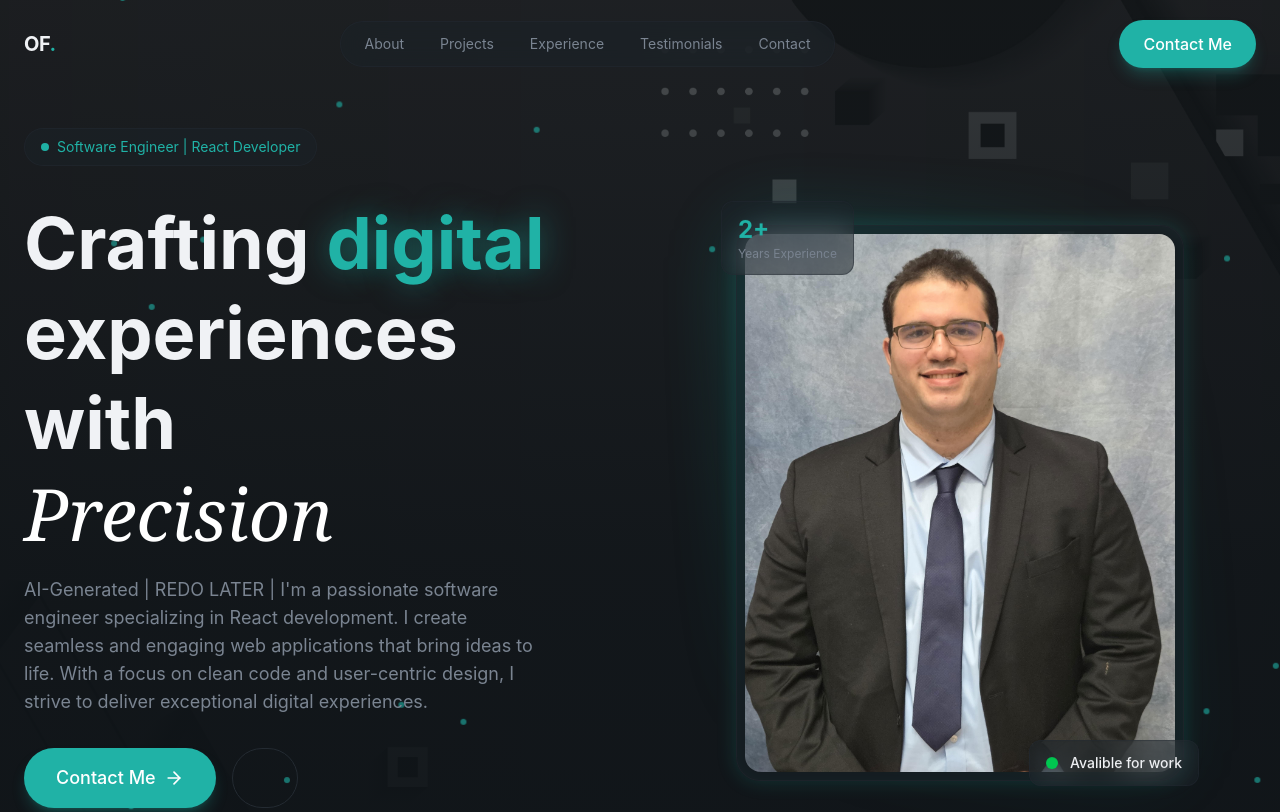
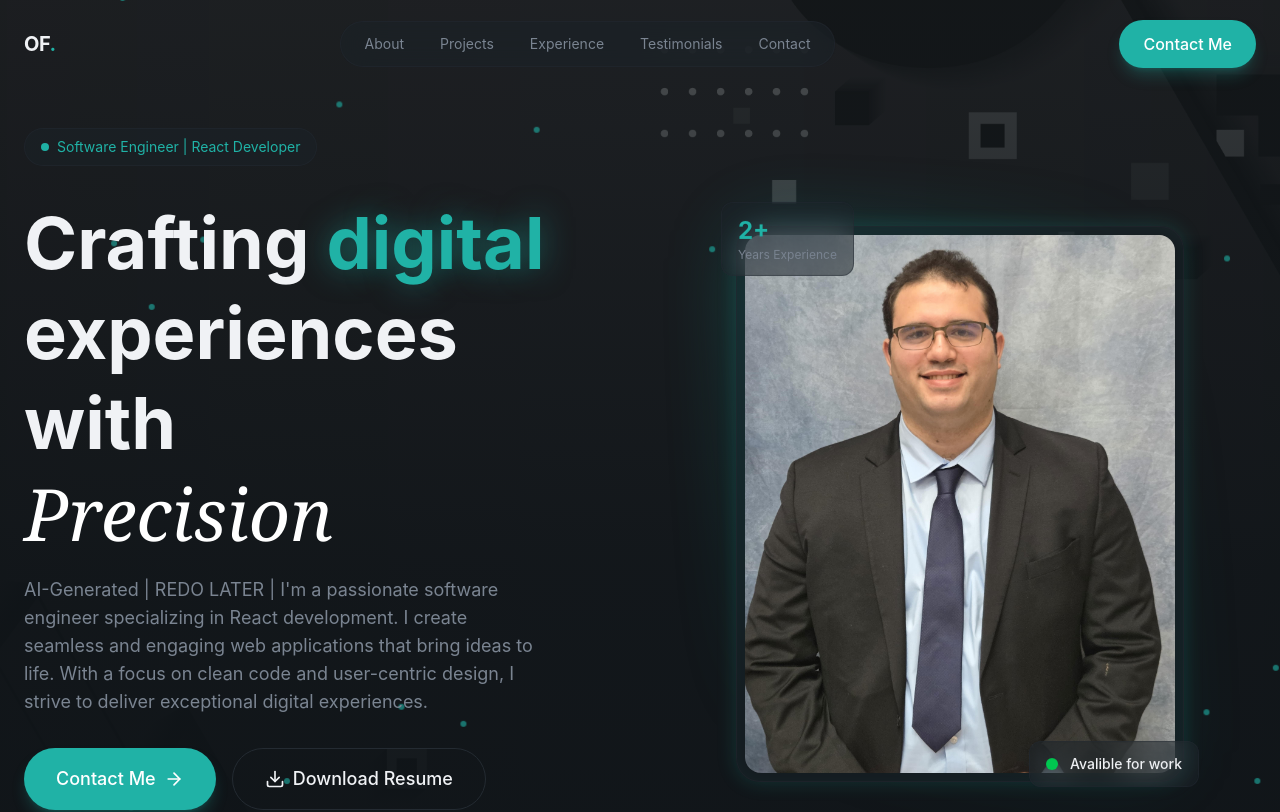
Before and after one commit to MoeF159/Portfolio, a React (Vite) app: page / in a window 1280 px wide. Shown: the top 812 px of the page. Built offline with nearby package versions, Linux system fonts and the light colour scheme.

Commit message:
fixed error due to changes in the animatedBorderButton  component

```diff
--- a/src/sections/Hero.jsx
+++ b/src/sections/Hero.jsx
@@ -1,6 +1,6 @@
 import { Button } from "@/components/Button";
 import { AnimatedBorderButton } from "@/components/AnimatedBorderButton";
-import { ArrowRight, Github, Linkedin, ChevronDown } from "lucide-react";
+import { ArrowRight, Github, Linkedin, ChevronDown, Download } from "lucide-react";
 
 const skills = [
     "React",
@@ -102,7 +102,10 @@
                     Contact Me <ArrowRight className="w-5 h-5"/>
                     </Button>
 
-                    <AnimatedBorderButton />
+                    <AnimatedBorderButton>
+                        <Download className="w-5 h-5" />
+                        Download Resume
+                    </AnimatedBorderButton>
 
                 </div>
 
```
